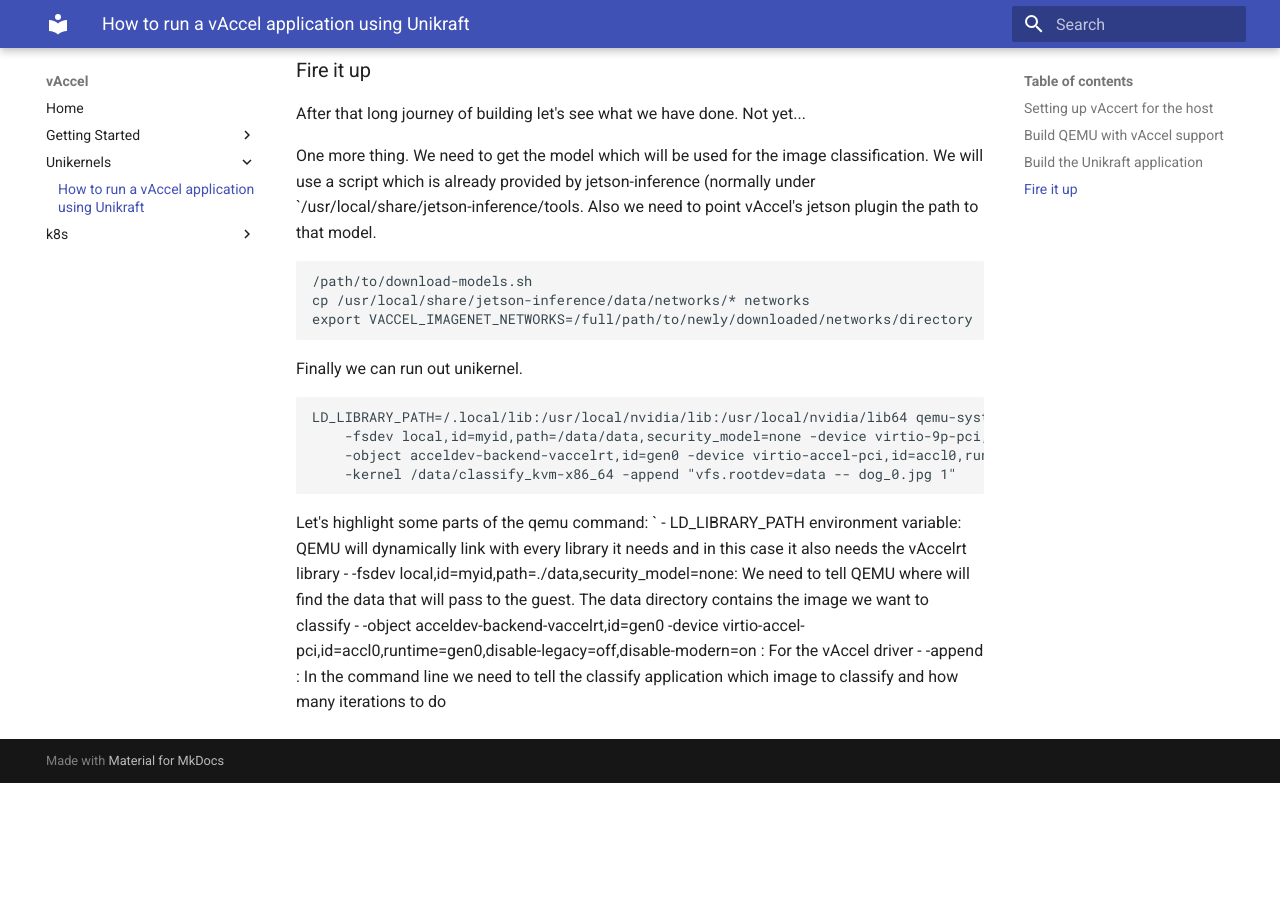
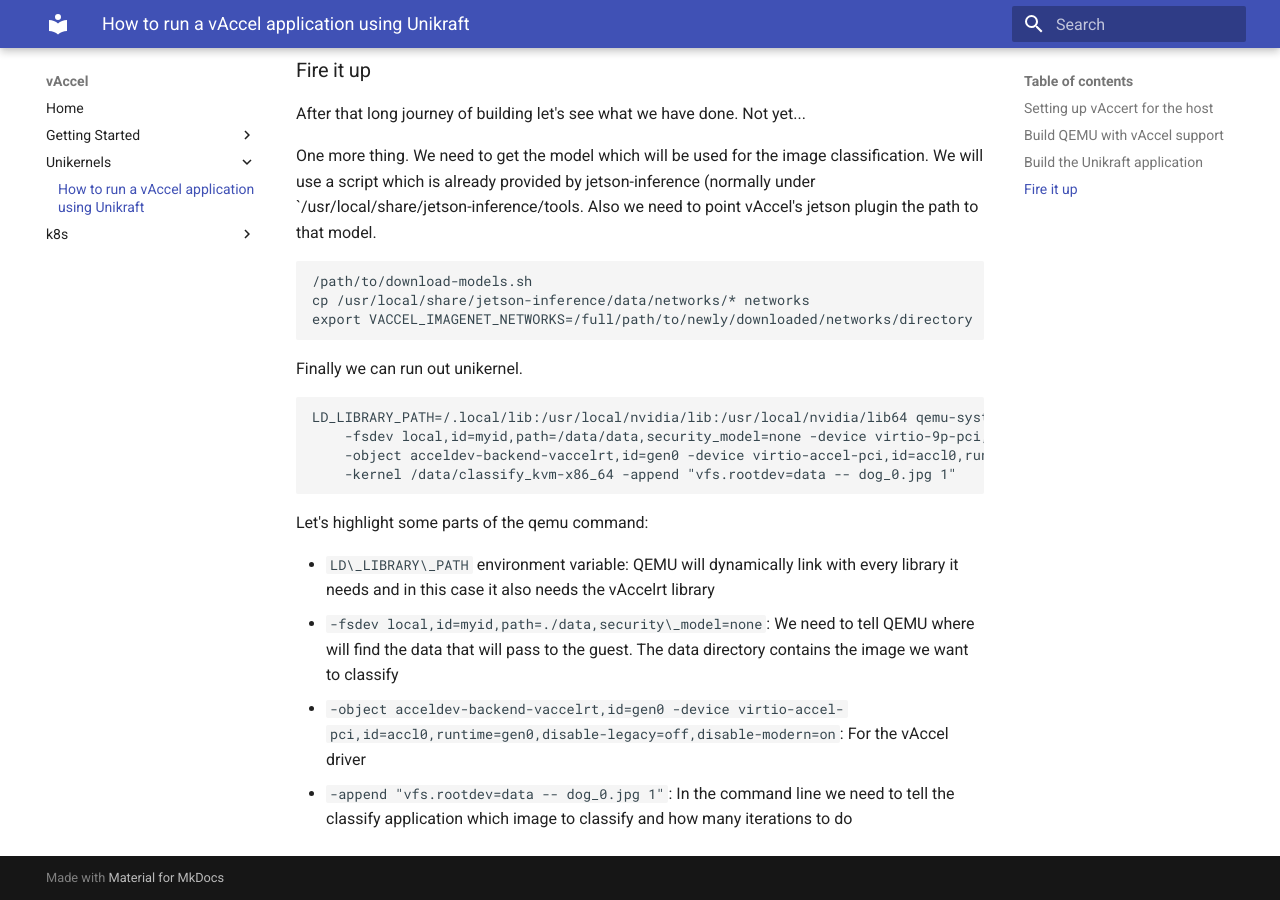
Before and after one commit to nubificus/vaccel-docs, an MkDocs documentation site: the page built from docs/unikernels/unikraft.md, in a window 1280 px wide and 900 px high, scrolled down 2433 px. Built offline with MkDocs 1.6.1 and Material for MkDocs 9.7.7, drawn with Linux system fonts in a browser that asks for light colours; before the commit the page ends 3216 px from its top, so only the background shows below that.

Commit message:
fix some highlighting issues

````diff
--- a/docs/unikernels/unikraft.md
+++ b/docs/unikernels/unikraft.md
@@ -123,8 +123,8 @@
 ```
 
 Let's highlight some parts of the qemu command:
-`
-- LD\_LIBRARY\_PATH environment variable: QEMU will dynamically link with every library it needs and in this case it also needs the vAccelrt library
-- -fsdev local,id=myid,path=./data,security\_model=none: We need to tell QEMU where will find the data that will pass to the guest. The data directory contains the image we want to classify
-- -object acceldev-backend-vaccelrt,id=gen0 -device virtio-accel-pci,id=accl0,runtime=gen0,disable-legacy=off,disable-modern=on : For the vAccel driver
-- -append : In the command line we need to tell the classify application which image to classify and how many iterations to do
+
+- `LD\_LIBRARY\_PATH` environment variable: QEMU will dynamically link with every library it needs and in this case it also needs the vAccelrt library
+- `-fsdev local,id=myid,path=./data,security\_model=none`: We need to tell QEMU where will find the data that will pass to the guest. The data directory contains the image we want to classify
+- `-object acceldev-backend-vaccelrt,id=gen0 -device virtio-accel-pci,id=accl0,runtime=gen0,disable-legacy=off,disable-modern=on`: For the vAccel driver
+- `-append "vfs.rootdev=data -- dog_0.jpg 1"`: In the command line we need to tell the classify application which image to classify and how many iterations to do
````
